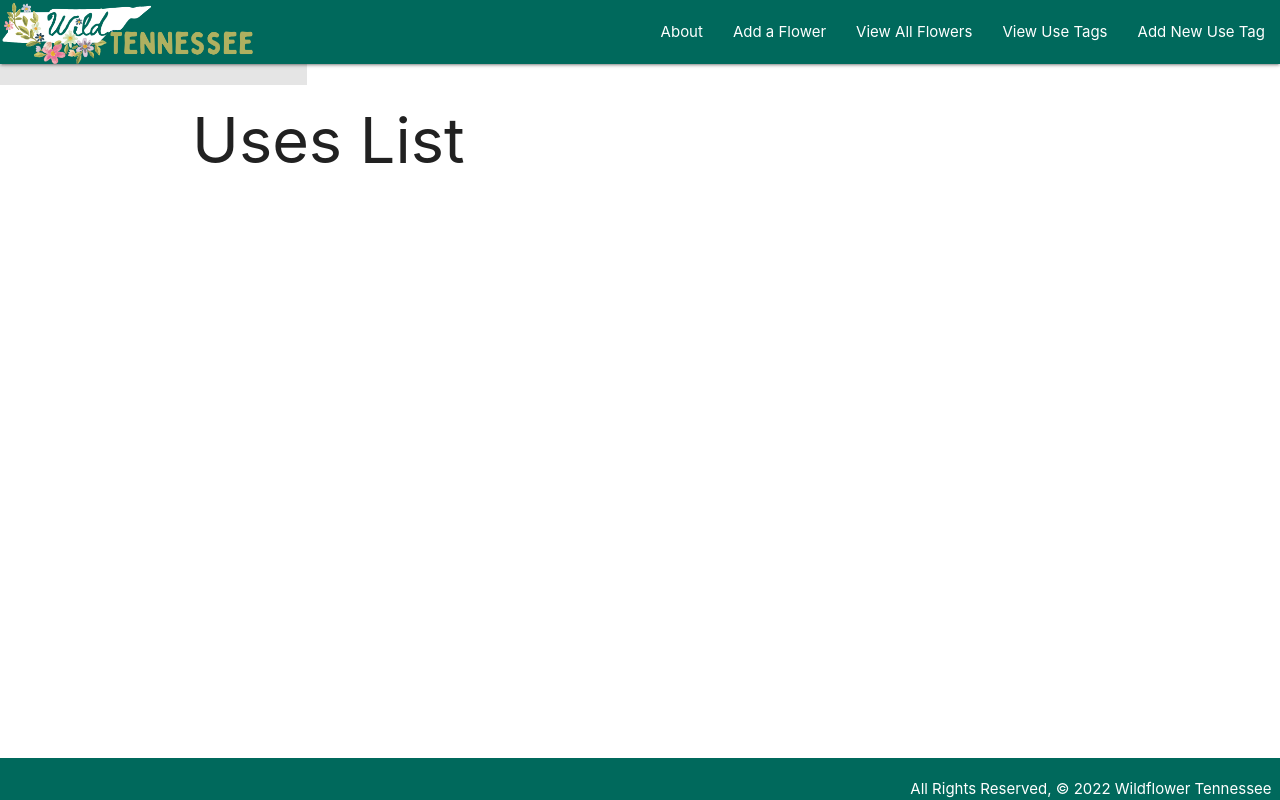
After one commit to jzolly/WildFlower, a Django app: page /uses/ in a window 1280 px wide. The commit adds this page. Run offline with Django 4.2, Linux system fonts and the light colour scheme; data that the repository does not hold is empty.

Commit message:
admin, 3 models, many-on, many-many

```diff
--- a/main_app/admin.py
+++ b/main_app/admin.py
@@ -1,6 +1,7 @@
 from django.contrib import admin
-from .models import Flower, Sighting
+from .models import Flower, Sighting, Use
 
 # Register your models here.
 admin.site.register(Flower)
 admin.site.register(Sighting)
+admin.site.register(Use)
--- a/main_app/templates/base.html
+++ b/main_app/templates/base.html
@@ -32,7 +32,8 @@
             <li><a href="{% url 'about' %}">About</a></li>
             <li><a href="{% url 'flowers_create' %}">Add a Flower</a></li>
             <li><a href="{% url 'index' %}">View All Flowers</a></li>
-
+            <li><a href="{% url 'uses_index' %}">View Use Tags</a></li>
+            <li><a href="{% url 'uses_create' %}">Add New Use Tag</a></li>
           </ul>
         </div>
       </nav>
--- /dev/null
+++ b/main_app/templates/uses/index.html
@@ -0,0 +1,17 @@
+{% extends 'base.html' %} {% block content %}
+
+<h1>Uses List</h1>
+
+{% for use in object_list %}
+<div class="card">
+    <a href="{% url 'uses_detail' use.id %}">
+        <div class="card-content">
+        <span class="card-title"
+            >A
+            <span class="{{use.name}}-text">{{use.name}}</span> {{use.use}}</span
+        >
+        </div>
+    </a>
+</div>
+
+{% endfor %} {% endblock%}
--- a/main_app/urls.py
+++ b/main_app/urls.py
@@ -10,4 +10,12 @@ urlpatterns = [
     path('flowers/<int:pk>/update/', views.FlowerUpdate.as_view(), name='flowers_update'),
     path('flowers/<int:pk>/delete/', views.FlowerDelete.as_view(), name='flowers_delete'),
     path('flowers/<int:flower_id>/add_sighting/', views.add_sighting, name='add_sighting'),
+    # Added Use patterns
+    path('flowers/<int:flower_id>/assoc_use/<int:use_id>/', views.assoc_use, name='assoc_use'),
+    path('flowers/<int:flower_id>/assoc_use/<int:use_id>/delete/', views.assoc_use_delete, name='assoc_use_delete'),
+    path('uses/', views.UseList.as_view(), name='uses_index'),
+    path('uses/<int:pk>/', views.UseDetail.as_view(), name='uses_detail'),
+    path('uses/create/', views.UseCreate.as_view(), name='uses_create'),
+    path('uses/<int:pk>/update/', views.UseUpdate.as_view(), name='uses_update'),
+    path('uses/<int:pk>/delete/', views.UseDelete.as_view(), name='uses_delete'),
 ]
--- a/main_app/views.py
+++ b/main_app/views.py
@@ -17,9 +17,10 @@ def flowers_index(request):
 
 def flowers_detail(request, flower_id):
     flower = Flower.objects.get(id=flower_id)
+    uses_flower_doesnt_have = Use.objects.exclude(id__in = flower.uses.all().values_list('id'))
     sighting_form = SightingForm()
     return render(request, 'flowers/detail.html',
-    {'flower': flower, 'sighting_form': sighting_form })
+    {'flower': flower, 'sighting_form': sighting_form, 'uses': uses_flower_doesnt_have })
 
 def add_sighting(request, flower_id):
     form = SightingForm(request.POST)
@@ -41,13 +42,31 @@ def assoc_use_delete(request, flower_id, use_id):
 # CUDs Class Views
 class FlowerCreate(CreateView):
     model = Flower
-    fields = '__all__'
+    fields = ['name', 'common_name', 'type', 'color', 'petals', 'size', 'leaf_arrangement', 'habitat', 'img']
     success_url = '/flowers/'
 
 class FlowerUpdate(UpdateView):
     model = Flower
-    fields = '__all__'
+    fields = ['name', 'common_name', 'type', 'color', 'petals', 'size', 'leaf_arrangement', 'habitat', 'img']
 
 class FlowerDelete(DeleteView):
     model = Flower
     success_url = '/flowers/'
+
+# Use Class Views
+
+class UseList(ListView):
+    model = Use
+    template_name = 'uses/index.html'
+class UseDetail(DetailView):
+    model = Use
+    template_name = 'uses/detail.html'
+class UseCreate(CreateView):
+    model = Use
+    fields = ['name', 'use']
+class UseUpdate(UpdateView):
+    model = Use
+    fields = ['name', 'use']
+class UseDelete(DeleteView):
+    model = Use
+    success_url ='/uses/'
```
Also changed, not shown: main_app/templates/flowers/detail.html (+42 -0 lines), main_app/templates/main_app/use_confirm_delete.html (added, +16 -0 lines), main_app/templates/main_app/use_form.html (added, +19 -0 lines), main_app/templates/uses/detail.html (added, +21 -0 lines).
